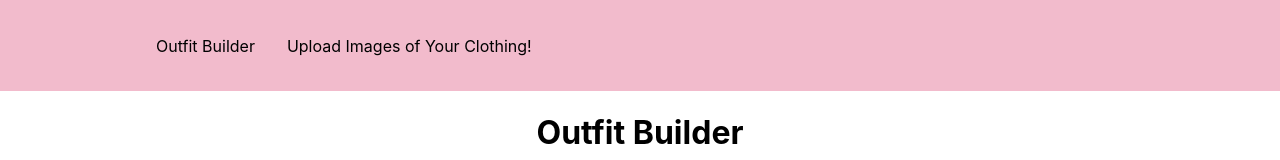
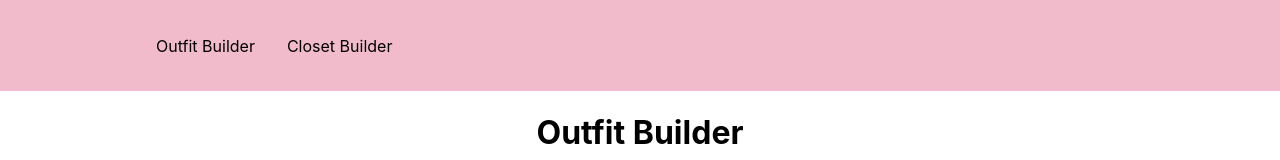
Before and after one commit to neha-vard/king-booleans-virtual-closet, a React (Create React App) app in the folder firebase-upload/: page / in a window 1280 px wide. Shown: the top 160 px of the page. Built offline with nearby package versions, Linux system fonts and the light colour scheme; no server answers.

Commit message:
Change page title

```diff
--- a/firebase-upload/src/components/NavBar/index.js
+++ b/firebase-upload/src/components/NavBar/index.js
@@ -10,7 +10,7 @@ const NavBar = () => {
             Outfit Builder
           </NavLink>
           <NavLink to="/clothing-upload" activeStyle>
-            Upload Images of Your Clothing!
+            Closet Builder
           </NavLink>
         </NavMenu>
       </Nav>
```
